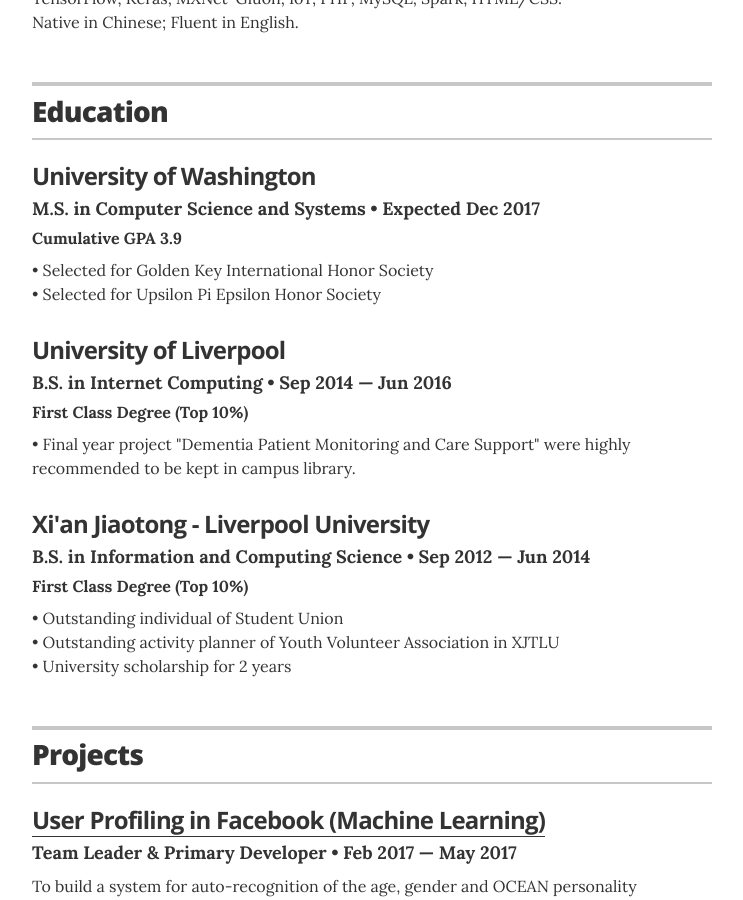
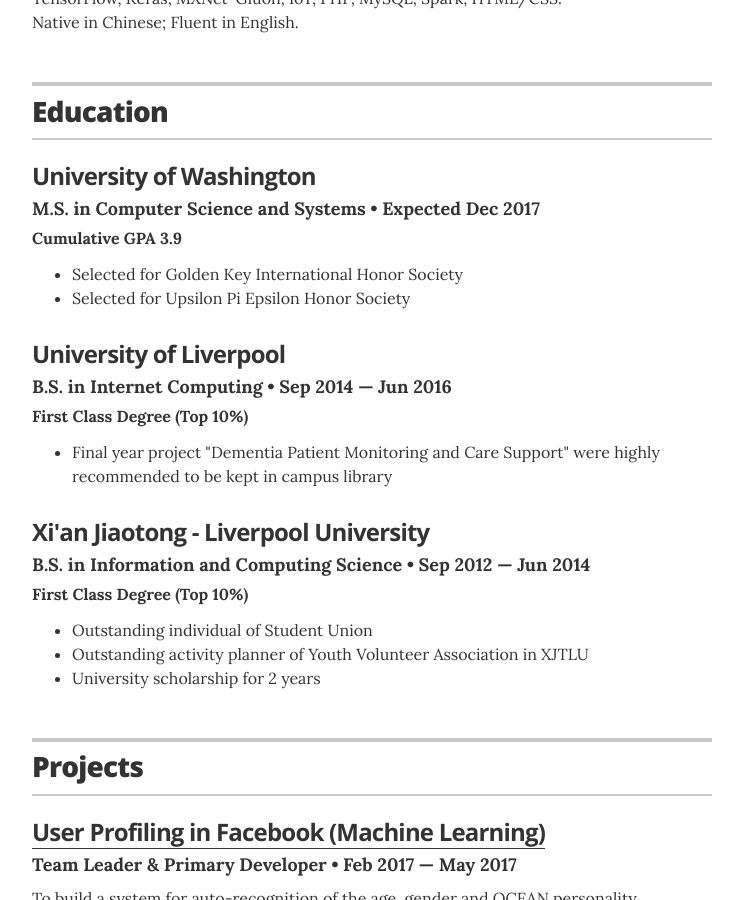
Before and after one commit to Yuyang105/Yuyang105.github.io, a Jekyll site: the page built from index.html, in a window 1280 px wide and 900 px high, scrolled down 667 px. Shown: the whole window, without its empty margins (268-1011 px from the left). Built offline with Jekyll 4.4.1, drawn with Linux system fonts in a browser that asks for light colours.

Commit message:
Update education.yml

```diff
--- a/_data/education.yml
+++ b/_data/education.yml
@@ -3,18 +3,18 @@
   uni: University of Washington
   year: Expected Dec 2017
   awards: Cumulative GPA 3.9
-  summary: •  Selected for Golden Key International Honor Society <br /> •  Selected for Upsilon Pi Epsilon Honor Society
+  summary:  <ul class="resume-item-list"><li>Selected for Golden Key International Honor Society</li><li>Selected for Upsilon Pi Epsilon Honor Society</li></ul>
 
 # UoL
 - degree: B.S. in Internet Computing
   uni: University of Liverpool
   year: Sep 2014 &mdash; Jun 2016
   awards: First Class Degree (Top 10%)
-  summary: •  Final year project "Dementia Patient Monitoring and Care Support" were highly recommended to be kept in campus library.
+  summary:  <ul class="resume-item-list"><li>Final year project "Dementia Patient Monitoring and Care Support" were highly recommended to be kept in campus library</li></ul>
 
 # XJTLU
 - degree: B.S. in Information and Computing Science
   uni: Xi'an Jiaotong - Liverpool University
   year: Sep 2012 &mdash; Jun 2014
   awards: First Class Degree (Top 10%)
-  summary: •  Outstanding individual of Student Union <br /> •  Outstanding activity planner of Youth Volunteer Association in XJTLU <br /> •  University scholarship for 2 years
+  summary:  <ul class="resume-item-list"><li>Outstanding individual of Student Union</li><li>Outstanding activity planner of Youth Volunteer Association in XJTLU</li><li>University scholarship for 2 years</li></ul>
```
